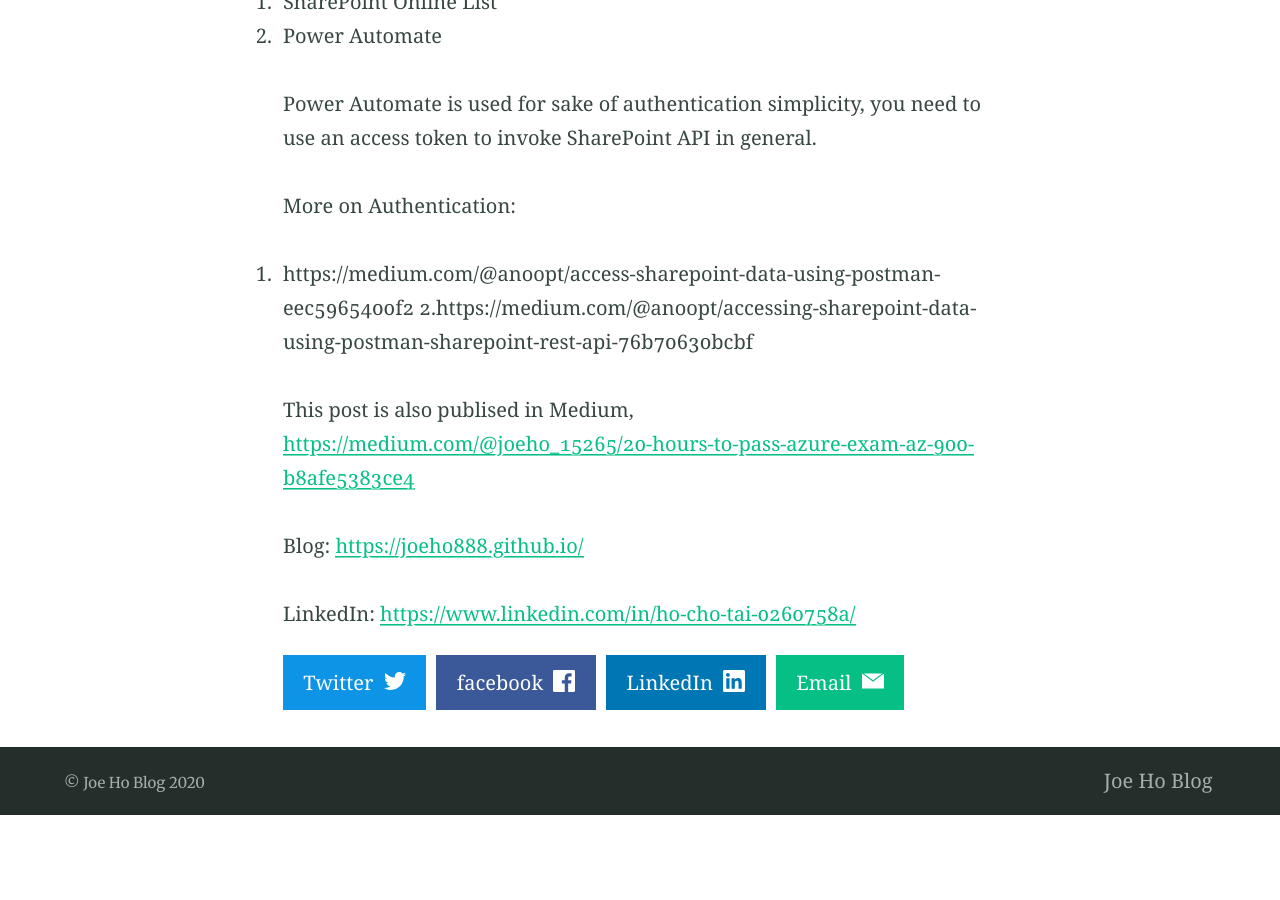
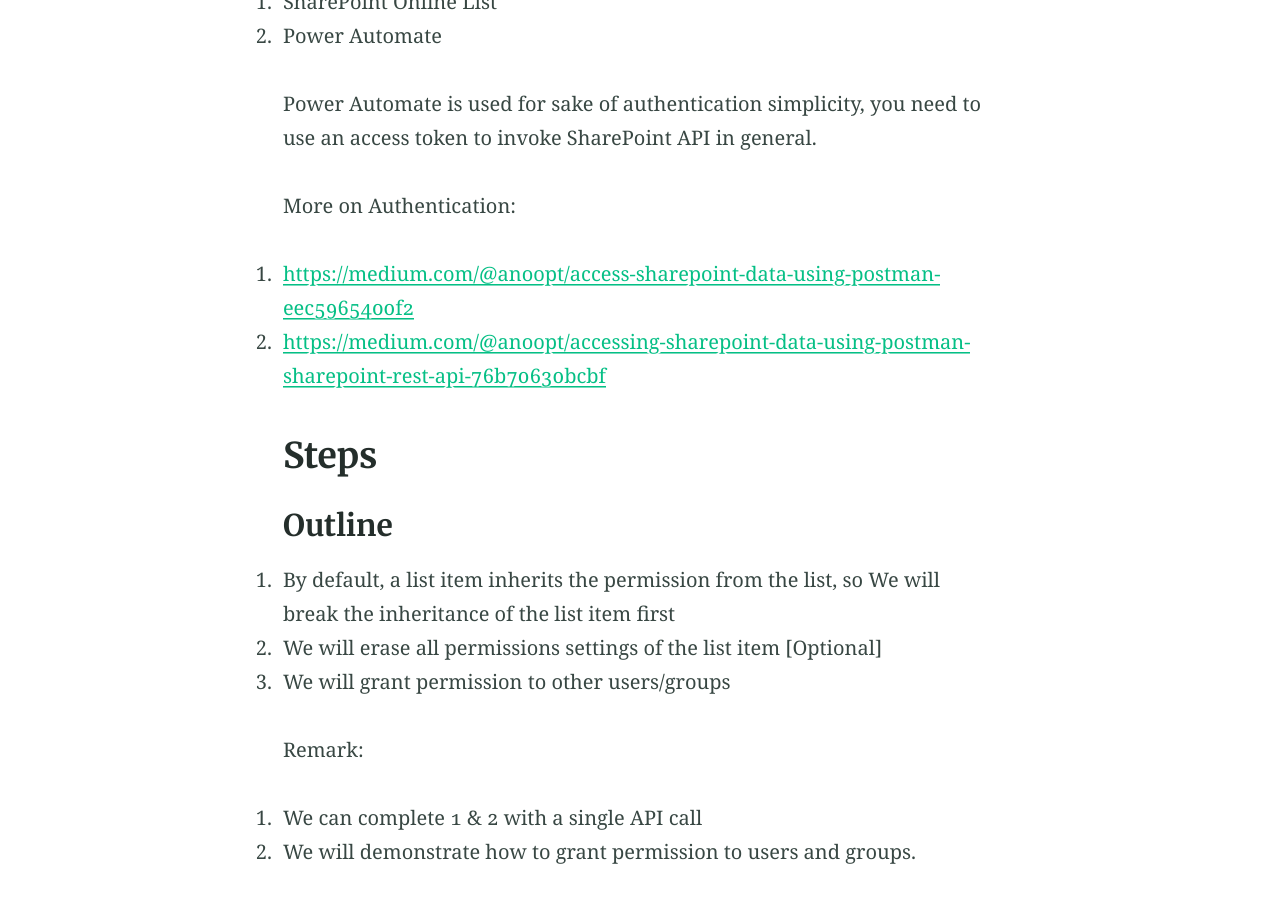
Before and after one commit to JoeHO888/JoeHo888.github.io, a Jekyll site: the page built from _posts/2020-06-10-Change-SharePoint-Online-List-Item-Permission-With-SharePoint-API.md, in a window 1280 px wide and 900 px high, scrolled down 888 px. Built offline with Jekyll 4.4.1, drawn with Linux system fonts in a browser that asks for light colours; our own code applies the rules of GitHub Pages for plain Markdown files; comment, search, counter and statistics services are not loaded; before the commit the page ends 1703 px from its top, so only the background shows below that; some of the changed text lies outside the part shown.

Commit message:
Update Break Inheritance Section in Change SharePoint Online List Item Permission With SharePoint API Post

````diff
--- a/_posts/2020-06-10-Change-SharePoint-Online-List-Item-Permission-With-SharePoint-API.md
+++ b/_posts/2020-06-10-Change-SharePoint-Online-List-Item-Permission-With-SharePoint-API.md
@@ -22,8 +22,37 @@
 Power Automate is used for sake of authentication simplicity, you need to use an access token to invoke SharePoint API in general.
 
 More on Authentication:
-1. https://medium.com/@anoopt/access-sharepoint-data-using-postman-eec5965400f2
-2.https://medium.com/@anoopt/accessing-sharepoint-data-using-postman-sharepoint-rest-api-76b70630bcbf
+1. [https://medium.com/@anoopt/access-sharepoint-data-using-postman-eec5965400f2](https://medium.com/@anoopt/access-sharepoint-data-using-postman-eec5965400f2)
+2. [https://medium.com/@anoopt/accessing-sharepoint-data-using-postman-sharepoint-rest-api-76b70630bcbf](https://medium.com/@anoopt/accessing-sharepoint-data-using-postman-sharepoint-rest-api-76b70630bcbf)
+
+## Steps
+
+### Outline
+1. By default, a list item inherits the permission from the list, so
+We will break the inheritance of the list item first
+2. We will erase all permissions settings of the list item [Optional]
+3. We will grant permission to other users/groups
+
+Remark:
+1. We can complete 1 & 2 with a single API call
+2. We will demonstrate how to grant permission to users and groups.
+
+### Break Inheritance
+A single API call will do the job.
+```
+POST <Site URL>/_api/web/lists/getByTitle('<List Name>')/items(<Item ID>)/breakroleinheritance(copyRoleAssignments=<CopyPermissionFromParent>, clearSubscopes=true)
+* Site URL: The SharePoint site which your list belongs to
+* List Name: The SharePoint list which your list item belongs to
+* Item ID: The SharePoint item ID
+* CopyPermissionFromParent (true or false): Whether to copy the list permission. If it is false, this API call will erase all permissions and grant "Full Control" permission to your account (A minor drawback)
+```
+{% include figure.html image="/images/2020-06-10-Change-SharePoint-Online-List-Item-Permission-With-SharePoint-API/api-call.png" caption="Make API Call" %}
+
+{% include figure.html image="/images/2020-06-10-Change-SharePoint-Online-List-Item-Permission-With-SharePoint-API/before-break-inheritance.png" caption="Before Break Inheritance" %}
+
+{% include figure.html image="/images/2020-06-10-Change-SharePoint-Online-List-Item-Permission-With-SharePoint-API/after-break-inheritance.png" caption="After Break Inheritance" %}
+
+
 
 
 This post is also publised in Medium, [https://medium.com/@joeho_15265/20-hours-to-pass-azure-exam-az-900-b8afe5383ce4](https://medium.com/@joeho_15265/20-hours-to-pass-azure-exam-az-900-b8afe5383ce4)
````
